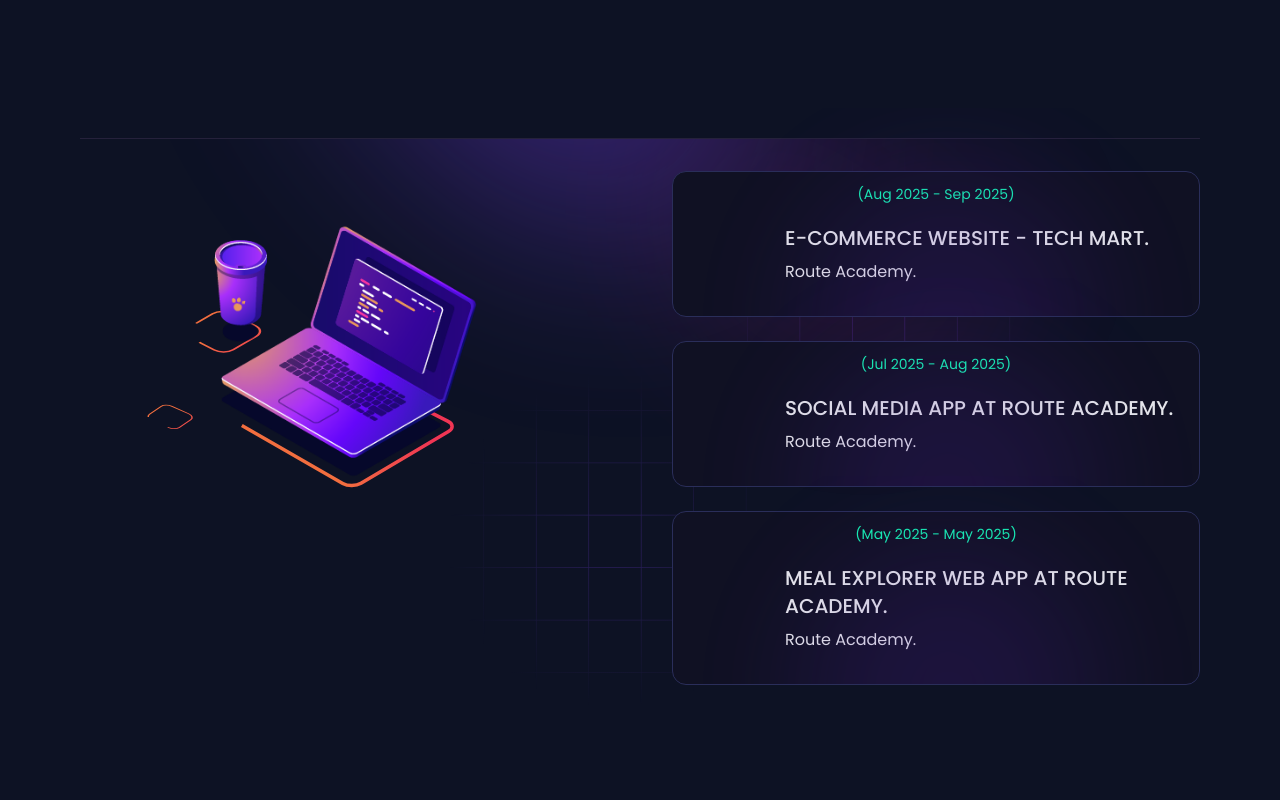
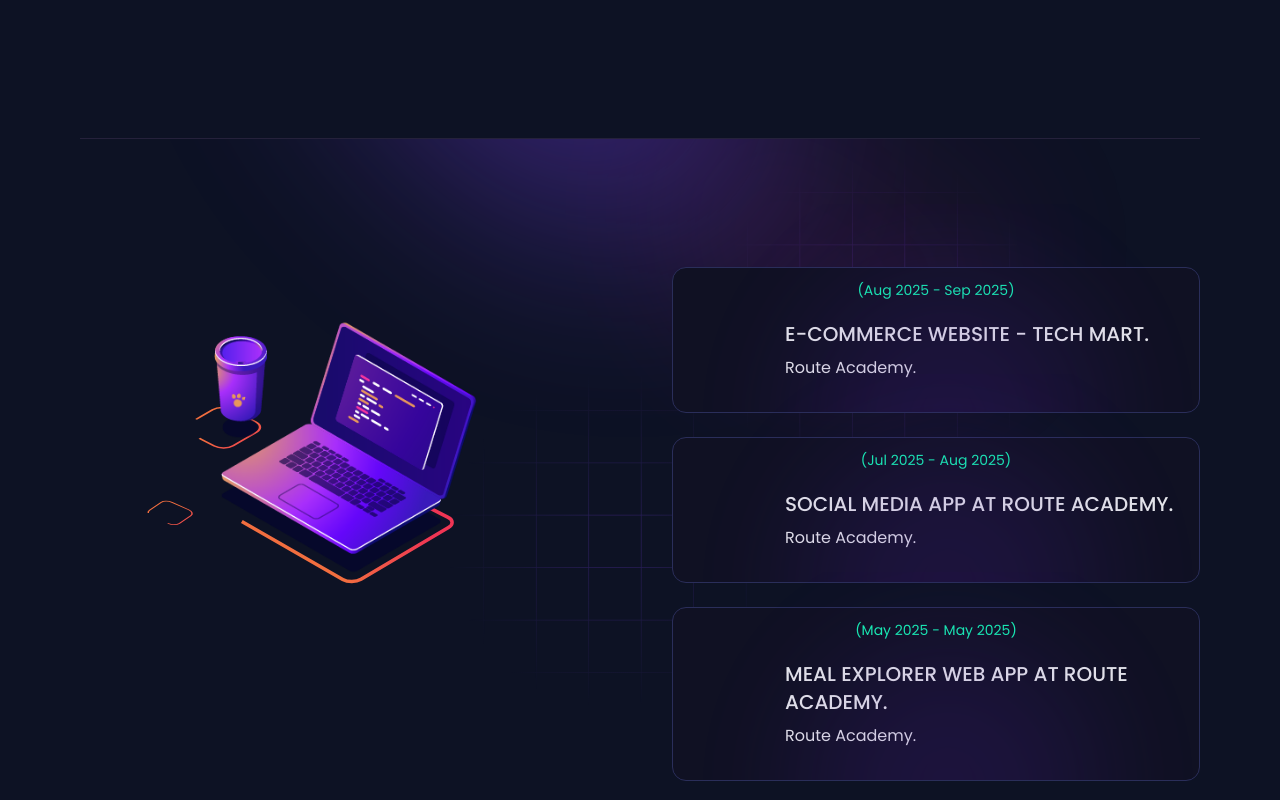
Before and after one commit to mo-yes/my-portfolio, a Next.js app: page / in a window 1280 px wide. Shown: the part 1640-2440 px from the top of the page. Built offline with nearby package versions, Linux system fonts and the light colour scheme; some icons are missing.

Commit message:
margen top update

```diff
--- a/components/Sections/Experience/Experience.jsx
+++ b/components/Sections/Experience/Experience.jsx
@@ -10,7 +10,7 @@
   return (
     <motion.section
       id="experience"
-      className="relative min-h-screen z-10 border-t my-12 lg:my-24 border-[#25213b]"
+      className="relative min-h-screen z-10 border-t my-12 lg:my-24 border-[#25213b] pt-24"
       initial={{ opacity: 0 }}
       animate={{ opacity: 1 }}
       transition={{ duration: 1 }}
--- a/components/Sections/Projects/Projects.jsx
+++ b/components/Sections/Projects/Projects.jsx
@@ -7,7 +7,7 @@
   return (
     <motion.section
       id='projects'
-      className="relative z-10 my-12 lg:my-24"
+      className="relative z-10 my-12 lg:my-24 pt-30"
       initial={{ opacity: 0 }}
       animate={{ opacity: 1 }}
       transition={{ duration: 1 }}
```
